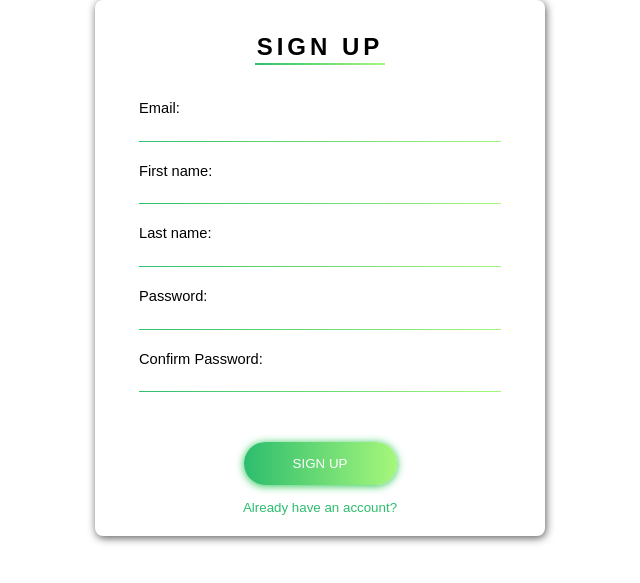
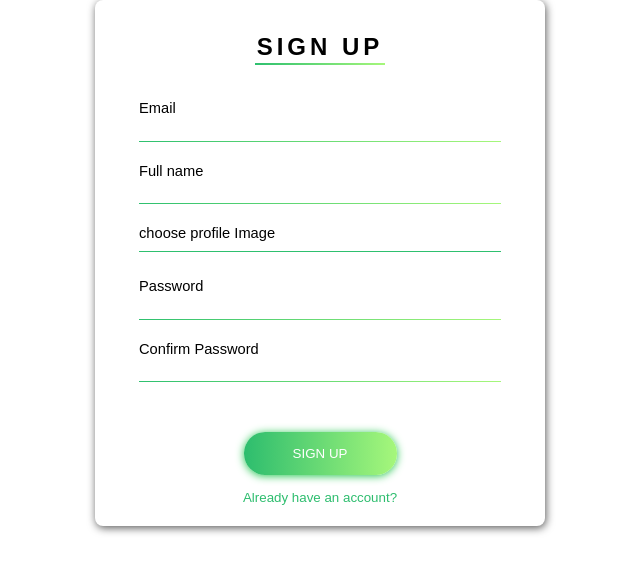
Before and after one commit to EyobAbdella/blog, a Django app: page /signup in a window 1280 px wide. Shown: the part 45-628 px from the top of the page, without its empty margins (320-960 px from the left). Run offline with Django 5.2, Linux system fonts and the light colour scheme.

Commit message:
Enhance User Model: Introduce Profile Image and Full Name Fields

```diff
--- a/core/forms.py
+++ b/core/forms.py
@@ -15,11 +15,11 @@ class SignUpForm(UserCreationForm):
 
     class Meta:
         model = User
-        fields = ("email", "first_name", "last_name", "password1", "password2")
+        fields = ("email", "full_name", "password1", "password2", "image")
 
         widgets = {
-            "first_name": forms.TextInput(attrs={"class": "form-content"}),
-            "last_name": forms.TextInput(attrs={"class": "form-content"}),
+            "full_name": forms.TextInput(attrs={"class": "form-content"}),
+            "image": forms.ClearableFileInput(attrs={"class": "image-content"}),
         }
 
 
--- a/core/models.py
+++ b/core/models.py
@@ -28,15 +28,17 @@ class UserAccountManager(BaseUserManager):
 
 class User(AbstractBaseUser, PermissionsMixin):
     email = models.EmailField(unique=True)
-    first_name = models.CharField(max_length=255)
-    last_name = models.CharField(max_length=255)
+    full_name = models.CharField(max_length=400)
     is_active = models.BooleanField(default=True)
     is_staff = models.BooleanField(default=False)
     date_joined = models.DateTimeField(auto_now_add=True)
+    image = models.ImageField(
+        default="profile_pics/default.png", upload_to="profile_pics/"
+    )
 
     objects = UserAccountManager()
     USERNAME_FIELD = "email"
     REQUIRED_FIELDS = ["first_name", "last_name"]
 
     def __str__(self) -> str:
-        return f"{self.first_name} {self.last_name}"
+        return self.full_name
--- a/core/views.py
+++ b/core/views.py
@@ -7,7 +7,7 @@ from .forms import CustomAuthenticationForm, SignUpForm
 
 def signup(request):
     if request.method == "POST":
-        form = SignUpForm(request.POST)
+        form = SignUpForm(request.POST, request.FILES)
         if form.is_valid():
             user = form.save()
             login(request, user)
--- a/static/style.css
+++ b/static/style.css
@@ -84,6 +84,7 @@ body {
   width: 40px;
   height: 40px;
   margin-right: 10px;
+  object-fit: cover;
 }
 
 .user-info {
@@ -108,11 +109,6 @@ nav {
 
 .logo {
   font-size: 25px;
-}
-
-.auth {
-  display: flex;
-  gap: 20px;
 }
 
 /* Create Blog */
@@ -204,6 +200,21 @@ nav {
 }
 
 /* auth page */
+
+.auth {
+  display: flex;
+  gap: 20px;
+}
+
+.label-image {
+  margin: 12px 0 5px 0;
+  padding: 10px 0px;
+  border-bottom: 1px solid #2ec06f;
+}
+
+.image-content {
+  display: none;
+}
 
 a {
   text-decoration: none;
--- a/templates/auth/signup.html
+++ b/templates/auth/signup.html
@@ -1,7 +1,7 @@
 {% extends "main.html" %} {% block content %}
 <!-- <form method="post">
-  {% csrf_token %} {{ form.as_p }}
-  <input type="submit" value="Sign Up" />
+  {% csrf_token %} <label for="id_image">{{ form.image.label }}</label>
+  {{ form.image }}
 </form> -->
 <div id="auth-card">
   <div id="card-content">
@@ -9,31 +9,31 @@
       <h2>SIGN UP</h2>
       <div class="underline-title"></div>
     </div>
-    <form method="post" class="form">
+    <form method="post" class="form" enctype="multipart/form-data">
       {% csrf_token %}
       <label for="id_email" style="padding-top: 13px"
-        >{{ form.email.label_tag }}</label
+        >{{ form.email.label }}</label
       >
       {{ form.email }}
       <div class="form-border"></div>
-      <label for="id_password" style="padding-top: 22px"
-        >{{ form.first_name.label_tag }}</label
+      <label for="id_full_name" style="padding-top: 22px"
+        >{{ form.full_name.label }}</label
       >
-      {{ form.first_name }}
+      {{ form.full_name }}
 
       <div class="form-border"></div>
+
+      <label for="id_image" class="label-image">
+        <p id="profile-image">choose profile {{ form.image.label }}</p>
+      </label>
+      {{ form.image }}
       <label for="id_password" style="padding-top: 22px"
-        >{{ form.last_name.label_tag }}</label
-      >
-      {{ form.last_name }}
-      <div class="form-border"></div>
-      <label for="id_password" style="padding-top: 22px"
-        >{{ form.password1.label_tag }}</label
+        >{{ form.password1.label }}</label
       >
       {{ form.password1 }}
       <div class="form-border"></div>
       <label for="id_password2" style="padding-top: 22px"
-        >{{ form.password2.label_tag }}</label
+        >{{ form.password2.label }}</label
       >
       {{ form.password2 }}
       <div class="form-border"></div>
@@ -42,5 +42,11 @@
     </form>
   </div>
 </div>
+<script>
+  document.getElementById("id_image").addEventListener("change", function () {
+    var fileName = this.files[0].name;
+    document.getElementById("profile-image").innerText = fileName;
+  });
+</script>
 
 {% endblock %}
--- a/templates/home.html
+++ b/templates/home.html
@@ -12,9 +12,7 @@
         <h4>{{ article.title }}</h4>
         <p>{{ article.content|truncatechars:120|safe }}</p>
         <div class="user">
-          <img
-            src="https://th.bing.com/th/id/R.8ebcae52020758bfb51550f6c30f285a?rik=egPqt6R0ObI2%2fQ&pid=ImgRaw&r=0"
-            alt="user" />
+          <img src="{{ article.author.image.url }}" alt="user" />
           <div class="user-info">
             <h5>{{article.author}}</h5>
             <small>{{ article.created_at|naturaltime }}</small>
```
Also changed, not shown: templates/blog-detail.html (+6 -6 lines), core/migrations/0002_user_image.py (added), core/migrations/0003_remove_user_first_name_remove_user_last_name_and_more.py (added), core/migrations/0004_alter_user_image.py (added), core/migrations/0005_alter_user_image.py (added).
